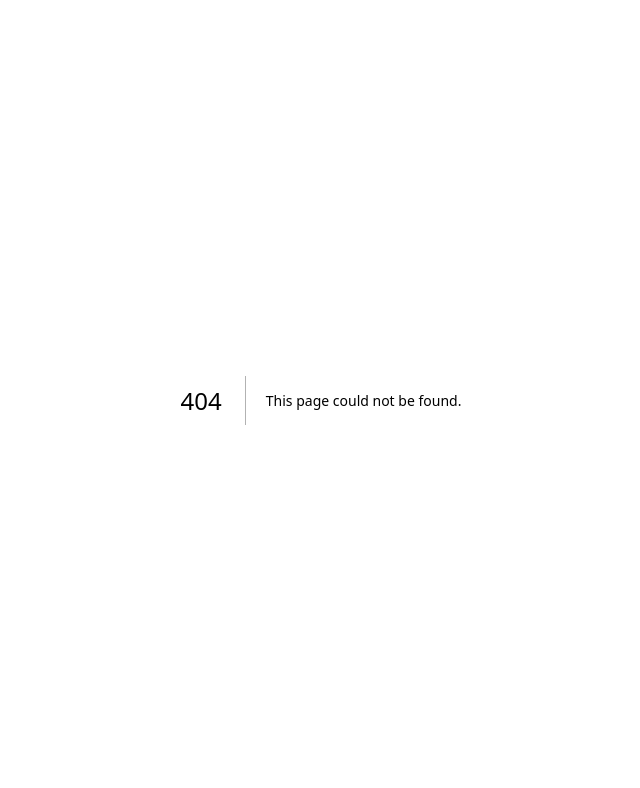
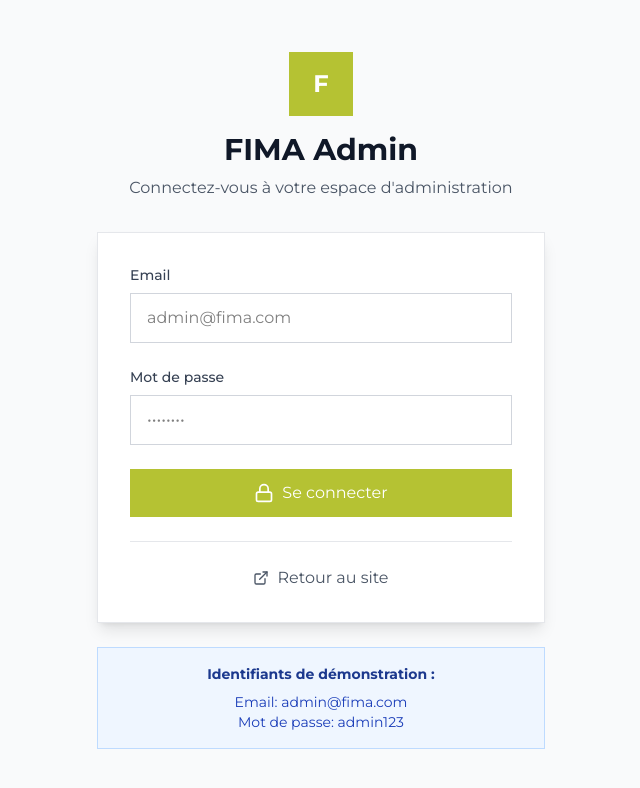
Before and after one commit to exponensys/fima-website-production, a Next.js app: page /cms in a window 1280 px wide. Before the commit this address had no page. Shown: the top 788 px of the page, without its empty margins (319-959 px from the left). Built offline with nearby package versions, Linux system fonts and the light colour scheme.

Commit message:
Creation of pages to handle routes

```diff
--- a/pages/_app.tsx
+++ b/pages/_app.tsx
@@ -2,15 +2,16 @@ import type { AppProps } from 'next/app';
 import Head from 'next/head';
 import '../src/styles/globals.css';
 import '../src/index.css';
+import { AppProvider } from '../src/contexts/AppContext';
 
 export default function App({ Component, pageProps }: AppProps) {
   return (
-    <>
+    <AppProvider>
       <Head>
         <meta name="viewport" content="width=device-width, initial-scale=1.0" />
         <meta charSet="UTF-8" />
       </Head>
       <Component {...pageProps} />
-    </>
+    </AppProvider>
   );
 }
--- /dev/null
+++ b/pages/cms.tsx
@@ -0,0 +1,20 @@
+import { CMSApp } from '../src/cms/CMSApp';
+import { useRouter } from 'next/router';
+import { UserProvider } from '../src/contexts/UserContext';
+import { AppProvider } from '../src/contexts/AppContext';
+
+export default function CMSPage() {
+  const router = useRouter();
+
+  const handleBackToSite = () => {
+    router.push('/');
+  };
+
+  return (
+    <UserProvider>
+      <AppProvider>
+        <CMSApp onBackToSite={handleBackToSite} />
+      </AppProvider>
+    </UserProvider>
+  );
+}
--- /dev/null
+++ b/pages/fima-couchage.tsx
@@ -0,0 +1,5 @@
+import { FimaCouchagePage } from '../src/components/business-units/FimaCouchagePage';
+
+export default function FimaCouchage() {
+  return <FimaCouchagePage />;
+}
--- /dev/null
+++ b/pages/fima-design.tsx
@@ -0,0 +1,5 @@
+import { FimaDesignPage } from '../src/components/business-units/FimaDesignPage';
+
+export default function FimaDesign() {
+  return <FimaDesignPage />;
+}
--- /dev/null
+++ b/pages/products.tsx
@@ -0,0 +1,5 @@
+import { AllProductsPage } from '../src/components/AllProductsPage';
+
+export default function ProductsPage() {
+  return <AllProductsPage />;
+}
--- /dev/null
+++ b/pages/projects.tsx
@@ -0,0 +1,5 @@
+import { AllProjectsPage } from '../src/components/AllProjectsPage';
+
+export default function ProjectsPage() {
+  return <AllProjectsPage />;
+}
--- /dev/null
+++ b/pages/univers-glass.tsx
@@ -0,0 +1,5 @@
+import { UniversGlassPage } from '../src/components/business-units/UniversGlassPage';
+
+export default function UniversGlass() {
+  return <UniversGlassPage />;
+}
--- a/src/components/product-filters/FilterSidebar.tsx
+++ b/src/components/product-filters/FilterSidebar.tsx
@@ -165,10 +165,10 @@ export function FilterSidebar({
       )}
 
       {/* Desktop Filters Sidebar */}
-      <div className=" lg:block w-64 flex-shrink-0 mr-8">
-        <div className="sticky top-0 max-h-[calc(100vh-2rem)]">
+      <div className="hidden lg:block w-64 flex-shrink-0 mr-8">
+        <div className="sticky top-4 max-h-screen overflow-y-auto z-40">
           <div
-            className="overflow-y-auto max-h-full space-y-6 p-6 rounded-lg"
+            className="space-y-6 p-6 rounded-lg shadow-lg"
             style={{
               backgroundColor: "#B5C233",
             }}
--- a/src/styles/globals.css
+++ b/src/styles/globals.css
@@ -151,6 +151,25 @@
     font-family: 'Montserrat', -apple-system, BlinkMacSystemFont, sans-serif;
     overflow-y: auto;
     position: relative;
+  }
+
+  /* Apply Montserrat to all elements */
+  * {
+    font-family: 'Montserrat', -apple-system, BlinkMacSystemFont, sans-serif !important;
+  }
+
+  /* Force Montserrat on business cards and hero elements */
+  .business-card *,
+  .hero-section *,
+  [class*="business"] *,
+  [class*="hero"] *,
+  .card *,
+  .bg-white *,
+  .bg-gray *,
+  div *,
+  span *,
+  a * {
+    font-family: 'Montserrat', -apple-system, BlinkMacSystemFont, sans-serif !important;
   }
 
   /* Root container - SANS surcharge */
@@ -339,10 +358,20 @@
     box-shadow: 0 2px 6px rgba(181, 194, 51, 0.2);
   }
 
+  /* Filter Sidebar - Sticky on scroll */
+  .filter-sidebar-sticky {
+    position: sticky !important;
+    top: 1rem !important;
+    width: 256px !important;
+    max-height: calc(100vh - 2rem) !important;
+    z-index: 40 !important;
+    overflow-y: auto !important;
+  }
+
   /* Boutons avec icônes - Alignement du texte */
   .fima-btn-primary > *:not(svg),
   .fima-btn-secondary > *:not(svg) {
-    display: inline-block;
+    display: inline-block;lay: inline-block;
   }
 
   /* ======================================= */
```
